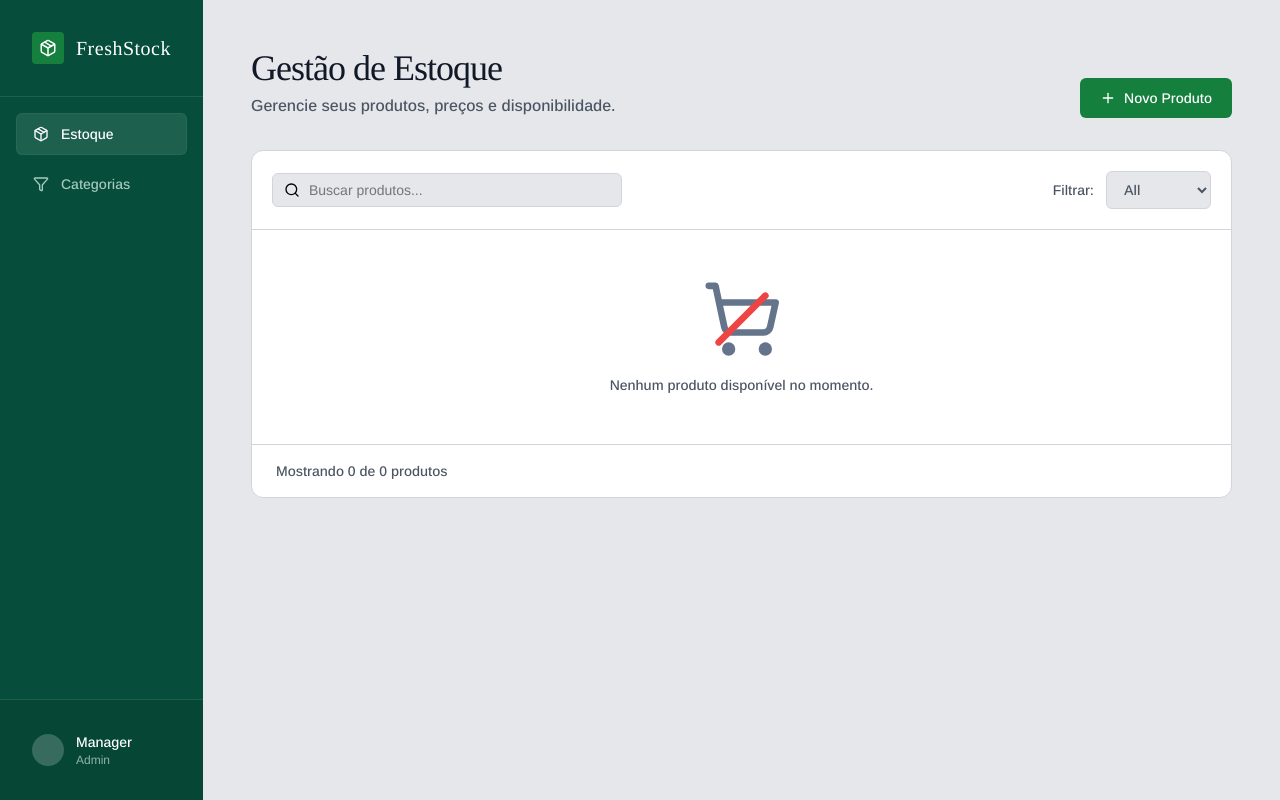
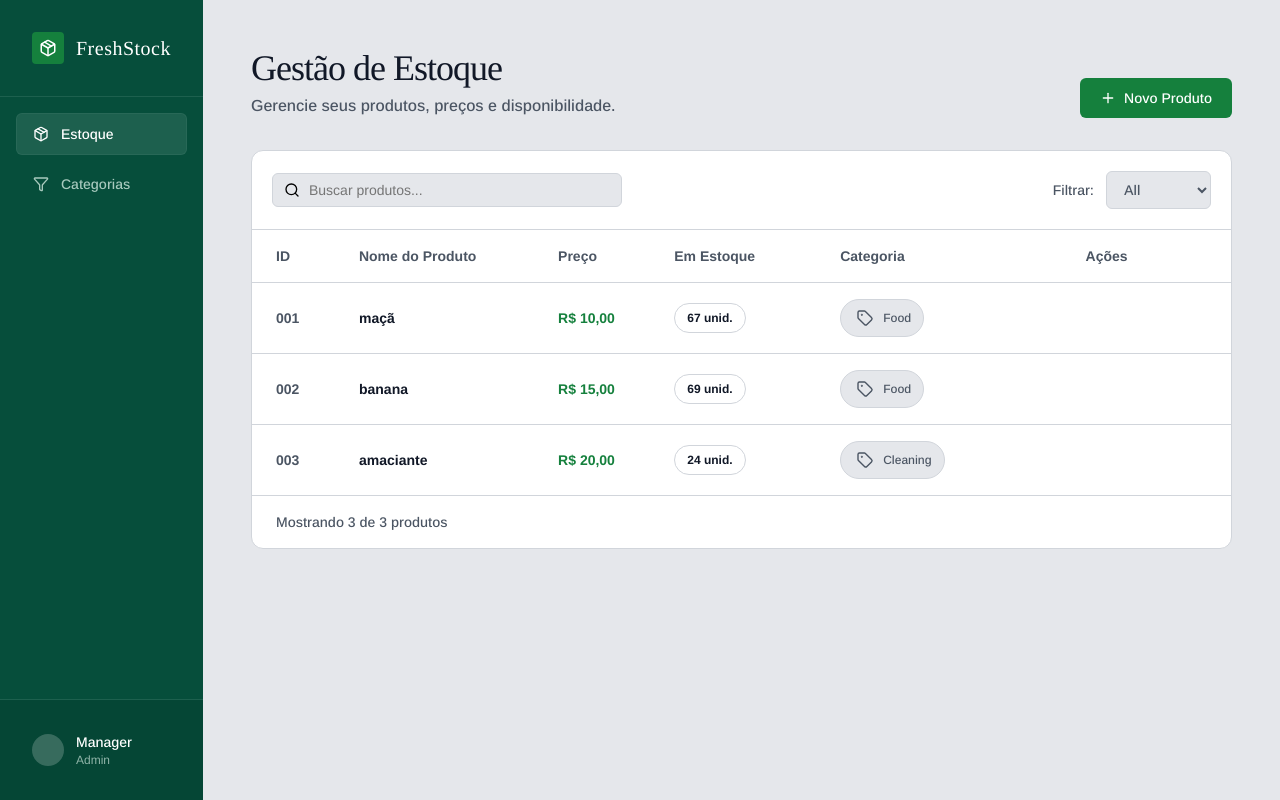
Before and after one commit to Cgsr2006/fresh-stock-frontend, a Next.js app: page / in a window 1280 px wide. Built offline with nearby package versions, Linux system fonts and the light colour scheme.

Commit message:
feat: centralized the products and categories data origin logic
- Transfered the useEffects and data origin logic to the dashboard component function.

```diff
--- a/src/app/(home)/page.tsx
+++ b/src/app/(home)/page.tsx
@@ -47,6 +47,26 @@ interface sideBarProps {
   setActiveTab: React.Dispatch<React.SetStateAction<tabsTitle>>;
 }
 
+interface productTableProps {
+  productsData: IProductData[];
+  setProductsData: React.Dispatch<React.SetStateAction<IProductData[]>>;
+  newProduct: boolean;
+  setNewProduct: React.Dispatch<React.SetStateAction<tabsTitle | null>>;
+  categoriesData: ICategoryData[];
+}
+
+interface categoriesGridProps {
+  categoriesData: ICategoryData[];
+  setCategoriesData: React.Dispatch<React.SetStateAction<ICategoryData[]>>;
+  newCategory: boolean;
+  setNewCategory: React.Dispatch<React.SetStateAction<tabsTitle | null>>;
+  productsData: IProductData[];
+}
+
+interface dasBoardProps {
+  activeTab: tabsTitle;
+}
+
 function SideBar({ setActiveTab, activeTab }: sideBarProps) {
   return (
     <section className="side-bar">
@@ -85,24 +105,17 @@ function SideBar({ setActiveTab, activeTab }: sideBarProps) {
   );
 }
 
-interface productTableProps {
-  productsData: IProductData[];
-  newProduct: boolean;
-  setNewProduct: React.Dispatch<React.SetStateAction<tabsTitle | null>>;
-}
-
 function ProductsTable({
   productsData,
+  setProductsData,
   newProduct,
   setNewProduct,
+  categoriesData,
 }: productTableProps) {
   const [selectedCategory, setSelectedCategory] = useState<string>("");
   const [selectedName, setSelectedName] = useState<string>("");
   const [editProductId, setEditProductId] = useState<number | null>(null); // Guarda um valor nulo ou o id do produto que será editado
-  const [productsDataControl, setProductsDataControl] = useState<
-    IProductData[]
-  >(productsData.length > 0 ? productsData : mockedProductsData);
-  const filteredMockedData = productsDataControl.filter((product) => {
+  const filteredMockedData = productsData.filter((product) => {
     const matchesCategory =
       selectedCategory === "" ||
       product.categoryId.toString() === selectedCategory;
@@ -121,18 +134,6 @@ function ProductsTable({
   const { isValid } = formData.formState;
 
   useEffect(() => {
-    const storedProducts = getProducts();
-
-    if (storedProducts) {
-      setProductsDataControl(storedProducts);
-    }
-  }, []);
-
-  useEffect(() => {
-    saveProducts(productsDataControl);
-  }, [productsDataControl]);
-
-  useEffect(() => {
     if (editProductId) {
       const control = filteredMockedData.filter((e) => e.id === editProductId);
 
@@ -147,19 +148,19 @@ function ProductsTable({
   }, [newProduct]);
 
   function handleDeleteProduct(id: number) {
-    setProductsDataControl((prev) => deleteProduct(prev, id));
+    setProductsData((prev) => deleteProduct(prev, id));
   }
 
   function handleUpdateProduct(
     id: number,
     data: Pick<IProductData, "name" | "price" | "qtdInStock" | "categoryId">,
   ) {
-    setProductsDataControl((prev) => updateProduct(prev, id, data));
+    setProductsData((prev) => updateProduct(prev, id, data));
     setEditProductId(null);
   }
 
   function handleCreateProduct() {
-    setProductsDataControl((prev) => createProduct(prev, formData.getValues()));
+    setProductsData((prev) => createProduct(prev, formData.getValues()));
     setNewProduct(null);
   }
 
@@ -185,7 +186,7 @@ function ProductsTable({
             onChange={(e) => setSelectedCategory(e.target.value)}
           >
             <option value="">All</option>{" "}
-            {mockedCategoriesData.map((category, index) => (
+            {categoriesData.map((category, index) => (
               <option key={`${category.name}-${index}`} value={category.id}>
                 {category.name}
               </option>
@@ -194,7 +195,7 @@ function ProductsTable({
         </div>
       </div>
 
-      {productsDataControl.length === 0 ? (
+      {productsData.length === 0 ? (
         <div className="no-products">
           <Image src={SvgNoProductsIcon} alt="Nenhum produto disponível" />
           <p>Nenhum produto disponível no momento.</p>
@@ -418,7 +419,7 @@ function ProductsTable({
 
       <footer>
         <small>
-          Mostrando {filteredMockedData.length} de {productsDataControl.length}{" "}
+          Mostrando {filteredMockedData.length} de {productsData.length}{" "}
           produtos
         </small>
       </footer>
@@ -426,38 +427,19 @@ function ProductsTable({
   );
 }
 
-interface categoriesGridProps {
-  categoriesData: ICategoryData[];
-  newCategory: boolean;
-  setNewCategory: React.Dispatch<React.SetStateAction<tabsTitle | null>>;
-}
-
 function CategoriesGrid({
   categoriesData,
+  setCategoriesData,
   newCategory,
   setNewCategory,
+  productsData,
 }: categoriesGridProps) {
-  const [categoriesDataControl, setCategoriesDataControl] = useState<
-    ICategoryData[]
-  >(categoriesData.length > 0 ? categoriesData : mockedCategoriesData);
   const [editCategoryId, setEditCategoryId] = useState<number | null>(null);
 
   const formData = useForm<Pick<ICategoryData, "name">>({
     mode: "onChange",
     reValidateMode: "onChange",
   });
-
-  useEffect(() => {
-    const storedCategories = getCategories();
-
-    if (storedCategories) {
-      setCategoriesDataControl(storedCategories);
-    }
-  }, []);
-
-  useEffect(() => {
-    saveCategories(categoriesDataControl);
-  }, [categoriesDataControl]);
 
   useEffect(() => {
     if (newCategory == true) {
@@ -467,36 +449,32 @@ function CategoriesGrid({
 
   useEffect(() => {
     if (editCategoryId) {
-      const control = categoriesDataControl.filter(
-        (e) => e.id === editCategoryId,
-      );
+      const control = categoriesData.filter((e) => e.id === editCategoryId);
 
       formData.reset(...control);
     }
   }, [editCategoryId]);
 
   function handleCreateCategory() {
-    setCategoriesDataControl((prev) =>
-      createCategory(prev, formData.getValues()),
-    );
+    setCategoriesData((prev) => createCategory(prev, formData.getValues()));
 
     setNewCategory(null);
   }
 
   function handleUpdateCategory(id: number) {
-    setCategoriesDataControl((prev) =>
+    setCategoriesData((prev) =>
       updateCategory(prev, id, formData.getValues("name")),
     );
     setEditCategoryId(null);
   }
 
   function handleDeleteCategory(id: number) {
-    setCategoriesDataControl((prev) => deleteCategory(prev, id));
+    setCategoriesData((prev) => deleteCategory(prev, id));
   }
 
   return (
     <section className="categories-grid">
-      {categoriesDataControl.map((category) => {
+      {categoriesData.map((category) => {
         return editCategoryId != category.id ? (
           <div key={`${category.id}`} className="card default">
             <div className="left">
@@ -579,13 +557,58 @@ function CategoriesGrid({
   );
 }
 
-interface dasBoardProps {
-  activeTab: tabsTitle;
-}
-
 function DashBoard({ activeTab }: dasBoardProps) {
   const [newProductOrCategory, setNewProductOrCategory] =
     useState<tabsTitle | null>(null);
+
+  const productsData: IProductData[] | null = null;
+  const categoriesData: ICategoryData[] | null = null;
+
+  const [productsDataControl, setProductsDataControl] = useState<
+    IProductData[]
+  >(productsData ? productsData : []);
+  const [categoriesDataControl, setCategoriesDataControl] = useState<
+    ICategoryData[]
+  >(categoriesData ? categoriesData : []);
+
+  useEffect(() => {
+    if (!productsData && !categoriesData) {
+      const storedCategories = getCategories();
+      const storedProducts = getProducts();
+
+      if (storedCategories) {
+        setCategoriesDataControl(storedCategories);
+      } else {
+        setCategoriesDataControl(mockedCategoriesData);
+      }
+
+      if (storedProducts) {
+        setProductsDataControl(storedProducts);
+      } else {
+        setProductsDataControl(mockedProductsData);
+      }
+    }
+  }, []);
+
+  useEffect(() => {
+    saveCategories(categoriesDataControl);
+    saveProducts(productsDataControl);
+  }, [categoriesDataControl, productsDataControl]);
+
+  useEffect(() => {
+    if (categoriesDataControl.length > 0) {
+      const updatedCategoriesProductCount = categoriesDataControl.map(
+        (category) => ({
+          ...category,
+          qtdProductsInStock: productsDataControl.filter(
+            (product) => product.categoryId === category.id,
+          ).length,
+        }),
+      );
+
+      setCategoriesDataControl(updatedCategoriesProductCount);
+    }
+  }, [productsDataControl]);
 
   return (
     <section className="dashBoard">
@@ -626,15 +649,19 @@ function DashBoard({ activeTab }: dasBoardProps) {
 
       {activeTab === tabsTitle.ESTOQUE ? (
         <ProductsTable
-          productsData={[]}
+          productsData={productsDataControl}
+          setProductsData={setProductsDataControl}
           newProduct={newProductOrCategory === tabsTitle.ESTOQUE}
           setNewProduct={setNewProductOrCategory}
+          categoriesData={categoriesDataControl}
         />
       ) : (
         <CategoriesGrid
-          categoriesData={[]}
+          categoriesData={categoriesDataControl}
+          setCategoriesData={setCategoriesDataControl}
           newCategory={newProductOrCategory === tabsTitle.CATEGORIAS}
           setNewCategory={setNewProductOrCategory}
+          productsData={productsDataControl}
         />
       )}
     </section>
--- a/src/services/category/categoryRepositoryMock.ts
+++ b/src/services/category/categoryRepositoryMock.ts
@@ -1,9 +1,9 @@
 import { ICategoryData } from "@/src/utils/types";
 
-export function getCategories(): ICategoryData[] {
+export function getCategories(): ICategoryData[] | null {
   const stored = localStorage.getItem("categories");
 
-  return stored ? JSON.parse(stored) : [];
+  return stored ? JSON.parse(stored) : null;
 }
 
 export function saveCategories(categories: ICategoryData[]) {
--- a/src/services/product/productRepositoryMock.ts
+++ b/src/services/product/productRepositoryMock.ts
@@ -1,9 +1,9 @@
 import { IProductData } from "@/src/utils/types";
 
-export function getProducts(): IProductData[] {
+export function getProducts(): IProductData[] | null {
   const stored = localStorage.getItem("products");
 
-  return stored ? JSON.parse(stored) : [];
+  return stored ? JSON.parse(stored) : null;
 }
 
 export function saveProducts(products: IProductData[]) {
--- a/src/utils/data.tsx
+++ b/src/utils/data.tsx
@@ -29,12 +29,12 @@ export const mockedCategoriesData: ICategoryData[] = [
   {
     id: 1,
     name: "Food",
-    qtdProductsInStock: 2,
+    qtdProductsInStock: 0,
   },
   {
     id: 2,
     name: "Drink",
-    qtdProductsInStock: 7,
+    qtdProductsInStock: 0,
   },
   {
     id: 3,
@@ -44,7 +44,7 @@ export const mockedCategoriesData: ICategoryData[] = [
   {
     id: 4,
     name: "Cleaning",
-    qtdProductsInStock: 13,
+    qtdProductsInStock: 0,
   },
 ];
 
```
